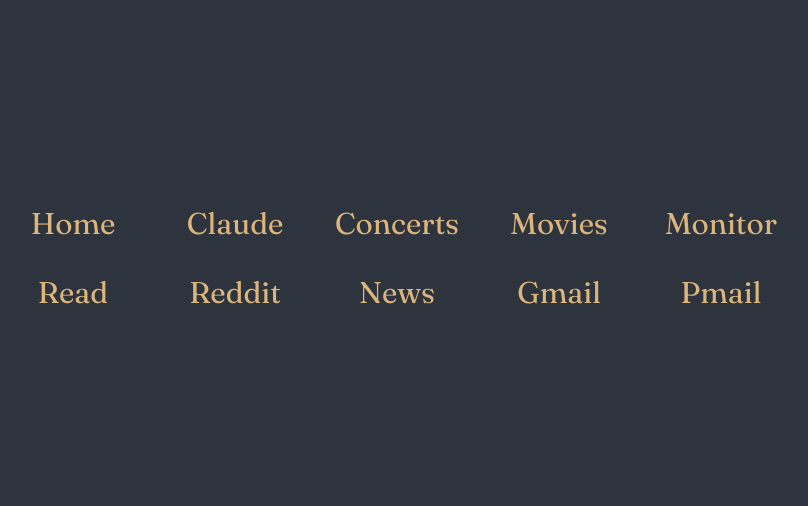
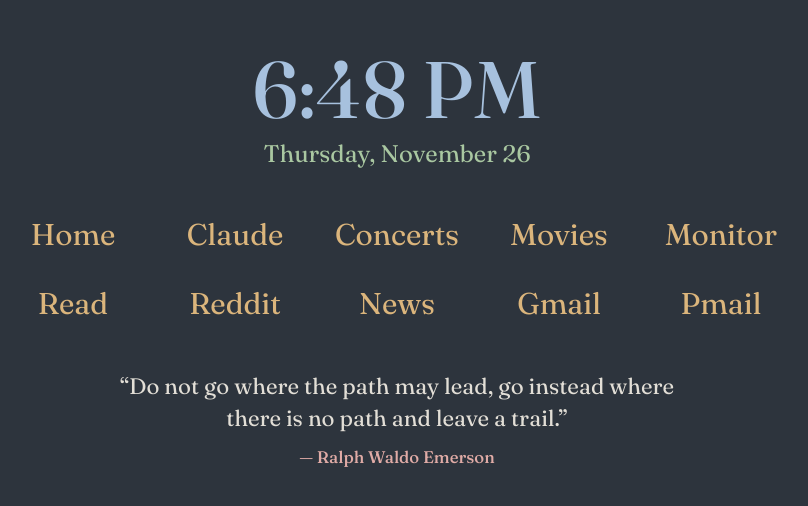
Before and after one commit to tjoldani/startpage, a plain HTML site: page index.html in a window 1280 px wide. Shown: the part 142-648 px from the top of the page, without its empty margins (243-1051 px from the left). Drawn offline with Linux system fonts and the light colour scheme.

Commit message:
Add live clock, date, and quote of the day
Turn the start page into a more useful new-tab page:
- Live clock (blue) and full date (sage) at the top.
- Quote of the day at the bottom (chalk text, rose author line),
  chosen from a curated local list by calendar day so it is stable
  for the day and rotates daily -- no network calls or tracking.
- Put the Ardoise accent colors (blue, sage, rose) to use alongside
  the existing ochre links, defined as CSS variables.

Co-Authored-By: Claude Opus 4.8 <noreply@anthropic.com>
Claude-Session: https://claude.ai/code/session_01X4VmtWb9e9EdigXbwKW2KW

```diff
--- a/index.html
+++ b/index.html
@@ -12,6 +12,12 @@
     <link rel="stylesheet" href="./style.css" />
   </head>
   <body>
+    <header class="clock">
+      <div class="time" id="time" aria-live="off">&nbsp;</div>
+      <div class="date" id="date"></div>
+    </header>
+
+    <nav>
       <ul>
         <li>
           <a
@@ -22,10 +28,7 @@
           >
         </li>
         <li>
-        <a
-          href="https://www.claude.ai"
-          target="_blank"
-          rel="noopener noreferrer"
+          <a href="https://www.claude.ai" target="_blank" rel="noopener noreferrer"
             >Claude</a
           >
         </li>
@@ -62,18 +65,12 @@
           >
         </li>
         <li>
-        <a
-          href="https://www.reddit.com/"
-          target="_blank"
-          rel="noopener noreferrer"
+          <a href="https://www.reddit.com/" target="_blank" rel="noopener noreferrer"
             >Reddit</a
           >
         </li>
         <li>
-        <a
-          href="https://www.nytimes.com/"
-          target="_blank"
-          rel="noopener noreferrer"
+          <a href="https://www.nytimes.com/" target="_blank" rel="noopener noreferrer"
             >News</a
           >
         </li>
@@ -86,13 +83,18 @@
           >
         </li>
         <li>
-        <a
-          href="https://mail.proton.me/"
-          target="_blank"
-          rel="noopener noreferrer"
+          <a href="https://mail.proton.me/" target="_blank" rel="noopener noreferrer"
             >Pmail</a
           >
         </li>
       </ul>
+    </nav>
+
+    <footer class="quote">
+      <p class="quote-text" id="quote-text"></p>
+      <p class="quote-author" id="quote-author"></p>
+    </footer>
+
+    <script src="./script.js"></script>
   </body>
 </html>
--- /dev/null
+++ b/script.js
@@ -0,0 +1,89 @@
+// script.js — clock and quote of the day for the start page.
+
+(function () {
+  'use strict';
+
+  // --- Clock ---------------------------------------------------------------
+  var timeEl = document.getElementById('time');
+  var dateEl = document.getElementById('date');
+
+  function updateClock() {
+    var now = new Date();
+
+    var time = now.toLocaleTimeString(undefined, {
+      hour: 'numeric',
+      minute: '2-digit',
+    });
+
+    var date = now.toLocaleDateString(undefined, {
+      weekday: 'long',
+      month: 'long',
+      day: 'numeric',
+    });
+
+    if (timeEl) timeEl.textContent = time;
+    if (dateEl) dateEl.textContent = date;
+  }
+
+  updateClock();
+  setInterval(updateClock, 1000);
+
+  // --- Quote of the day ----------------------------------------------------
+  // A curated local list. The quote is chosen by the calendar day, so it is
+  // stable all day and rotates daily — no network calls, no tracking.
+  var quotes = [
+    { text: 'The best way to predict the future is to invent it.', author: 'Alan Kay' },
+    { text: 'Simplicity is the ultimate sophistication.', author: 'Leonardo da Vinci' },
+    { text: 'What we think, we become.', author: 'Buddha' },
+    { text: 'It always seems impossible until it is done.', author: 'Nelson Mandela' },
+    { text: 'The only way to do great work is to love what you do.', author: 'Steve Jobs' },
+    { text: 'Well done is better than well said.', author: 'Benjamin Franklin' },
+    { text: 'Whether you think you can or you think you can not, you are right.', author: 'Henry Ford' },
+    { text: 'The journey of a thousand miles begins with a single step.', author: 'Lao Tzu' },
+    { text: 'We are what we repeatedly do. Excellence, then, is not an act but a habit.', author: 'Aristotle' },
+    { text: 'Everything you can imagine is real.', author: 'Pablo Picasso' },
+    { text: 'Do not go where the path may lead, go instead where there is no path and leave a trail.', author: 'Ralph Waldo Emerson' },
+    { text: 'The future belongs to those who believe in the beauty of their dreams.', author: 'Eleanor Roosevelt' },
+    { text: 'Quality is not an act, it is a habit.', author: 'Aristotle' },
+    { text: 'Make it work, make it right, make it fast.', author: 'Kent Beck' },
+    { text: 'Perfection is achieved not when there is nothing more to add, but when there is nothing left to take away.', author: 'Antoine de Saint-Exupery' },
+    { text: 'Stay hungry, stay foolish.', author: 'Stewart Brand' },
+    { text: 'The secret of getting ahead is getting started.', author: 'Mark Twain' },
+    { text: 'Action is the foundational key to all success.', author: 'Pablo Picasso' },
+    { text: 'Happiness is not something ready made. It comes from your own actions.', author: 'Dalai Lama' },
+    { text: 'In the middle of difficulty lies opportunity.', author: 'Albert Einstein' },
+    { text: 'Knowing yourself is the beginning of all wisdom.', author: 'Aristotle' },
+    { text: 'The mind is everything. What you think you become.', author: 'Buddha' },
+    { text: 'Life is really simple, but we insist on making it complicated.', author: 'Confucius' },
+    { text: 'It is not length of life, but depth of life.', author: 'Ralph Waldo Emerson' },
+    { text: 'The best revenge is massive success.', author: 'Frank Sinatra' },
+    { text: 'Fall seven times, stand up eight.', author: 'Japanese proverb' },
+    { text: 'A person who never made a mistake never tried anything new.', author: 'Albert Einstein' },
+    { text: 'Everything should be made as simple as possible, but not simpler.', author: 'Albert Einstein' },
+    { text: 'The only limit to our realization of tomorrow is our doubts of today.', author: 'Franklin D. Roosevelt' },
+    { text: 'Courage is grace under pressure.', author: 'Ernest Hemingway' },
+    { text: 'What you do makes a difference, and you have to decide what kind of difference you want to make.', author: 'Jane Goodall' },
+    { text: 'The way to get started is to quit talking and begin doing.', author: 'Walt Disney' },
+    { text: 'Creativity is intelligence having fun.', author: 'Albert Einstein' },
+    { text: 'Do what you can, with what you have, where you are.', author: 'Theodore Roosevelt' },
+    { text: 'The present moment is the only time over which we have dominion.', author: 'Thich Nhat Hanh' },
+    { text: 'Turn your wounds into wisdom.', author: 'Oprah Winfrey' },
+    { text: 'If you want to go fast, go alone. If you want to go far, go together.', author: 'African proverb' },
+    { text: 'The obstacle is the way.', author: 'Marcus Aurelius' },
+    { text: 'Waste no more time arguing about what a good person should be. Be one.', author: 'Marcus Aurelius' },
+    { text: 'Nothing is a waste of time if you use the experience wisely.', author: 'Auguste Rodin' },
+  ];
+
+  function dayOfYear(d) {
+    var start = Date.UTC(d.getFullYear(), 0, 0);
+    var today = Date.UTC(d.getFullYear(), d.getMonth(), d.getDate());
+    return Math.floor((today - start) / 86400000);
+  }
+
+  var quoteTextEl = document.getElementById('quote-text');
+  var quoteAuthorEl = document.getElementById('quote-author');
+  var pick = quotes[dayOfYear(new Date()) % quotes.length];
+
+  if (quoteTextEl) quoteTextEl.textContent = pick.text;
+  if (quoteAuthorEl) quoteAuthorEl.textContent = pick.author;
+})();
--- a/style.css
+++ b/style.css
@@ -2,6 +2,14 @@
 @font-face {
   font-family: 'Fraunces';
   font-style: normal;
+  font-weight: 100 900;
+  font-display: swap;
+  src: url('./fonts/fraunces-latin.woff2') format('woff2');
+}
+
+@font-face {
+  font-family: 'Fraunces';
+  font-style: italic;
   font-weight: 100 900;
   font-display: swap;
   src: url('./fonts/fraunces-latin.woff2') format('woff2');
@@ -13,24 +21,53 @@
   box-sizing: border-box;
 }
 
+:root {
+  --bg: #2d343d;
+  --text: #e2ded6;
+  --ochre: #dbb57c;
+  --ochre-bright: #e7c796;
+  --blue: #a7c1de;
+  --sage: #a9c7a1;
+  --rose: #e0aba6;
+}
+
 body {
-  background-color: #2d343d;
-  color: #e2ded6;
+  background-color: var(--bg);
+  color: var(--text);
   font-family: Fraunces, serif;
   font-size: 1.875rem;
+  min-height: 100vh;
   display: flex;
+  flex-direction: column;
   justify-content: center;
   align-items: center;
-  height: 100vh;
+  gap: 3rem;
+  padding: 3rem 1.5rem;
 }
 
-@media (max-width: 600px) {
-  body {
-    font-size: 2.25rem;
-  }
+/* Clock */
+.clock {
+  text-align: center;
 }
 
-ul {
+.time {
+  color: var(--blue);
+  font-size: 5rem;
+  font-weight: 500;
+  line-height: 1;
+  letter-spacing: 0.01em;
+  font-variant-numeric: tabular-nums;
+}
+
+.date {
+  color: var(--sage);
+  font-size: 1.5rem;
+  font-weight: 400;
+  margin-top: 0.6rem;
+}
+
+/* Links */
+nav ul {
   margin: 0 20px;
   list-style: none;
   display: flex;
@@ -47,18 +84,75 @@ li {
 
 a {
   text-decoration: none;
-  color: #dbb57c;
+  color: var(--ochre);
   transition: color 0.8s ease;
 }
 
 a:hover,
 a:focus {
-  color: #e7c796;
+  color: var(--ochre-bright);
   outline: none;
 }
 
 a:focus-visible {
-  outline: 2px solid #e7c796;
+  outline: 2px solid var(--ochre-bright);
   outline-offset: 4px;
   border-radius: 2px;
 }
+
+/* Quote */
+.quote {
+  text-align: center;
+  max-width: 620px;
+  padding: 0 1rem;
+}
+
+.quote-text {
+  color: var(--text);
+  font-style: italic;
+  font-size: 1.4rem;
+  font-weight: 400;
+  line-height: 1.45;
+}
+
+.quote-text::before {
+  content: '\201C';
+}
+
+.quote-text::after {
+  content: '\201D';
+}
+
+.quote-author {
+  color: var(--rose);
+  font-size: 1.05rem;
+  font-weight: 500;
+  margin-top: 0.75rem;
+}
+
+.quote-author::before {
+  content: '\2014\00a0';
+}
+
+@media (max-width: 600px) {
+  body {
+    font-size: 2.25rem;
+    gap: 2.5rem;
+  }
+
+  .time {
+    font-size: 3.75rem;
+  }
+
+  .date {
+    font-size: 1.4rem;
+  }
+
+  .quote-text {
+    font-size: 1.3rem;
+  }
+
+  .quote-author {
+    font-size: 1rem;
+  }
+}
```
Lines whose indentation alone changed are shown as unchanged.
